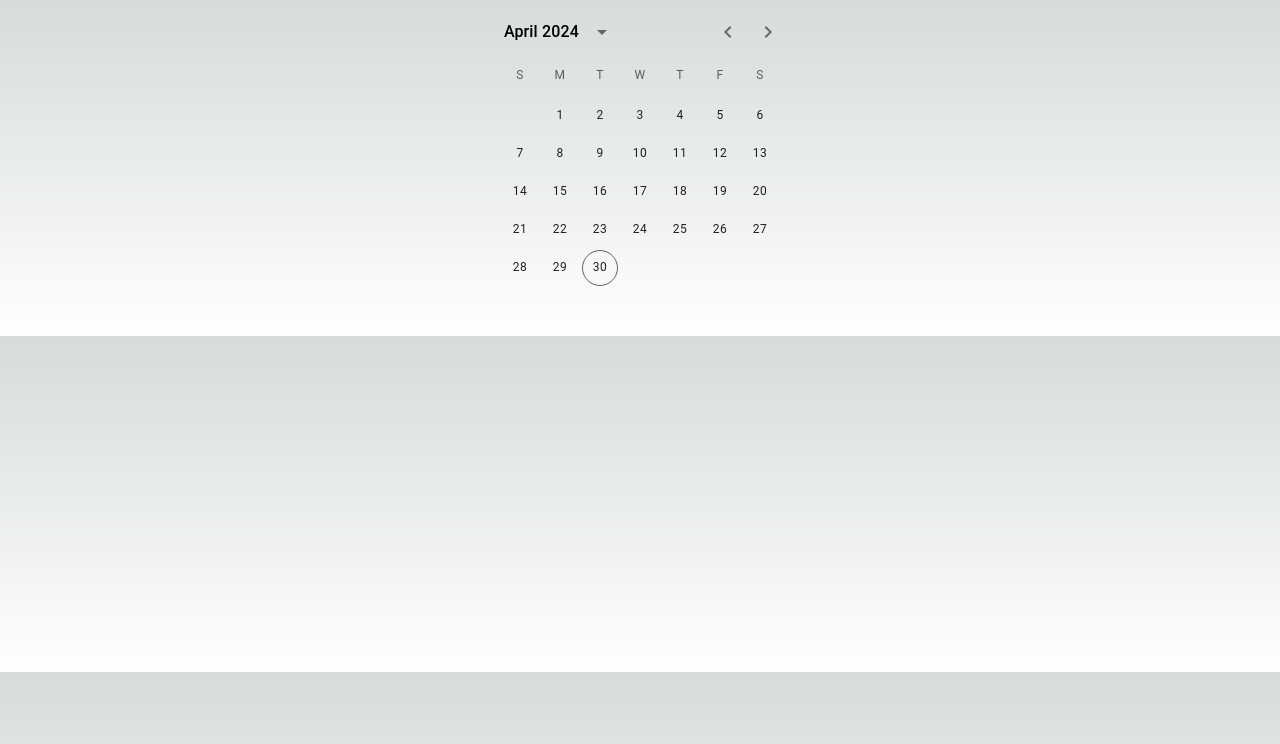
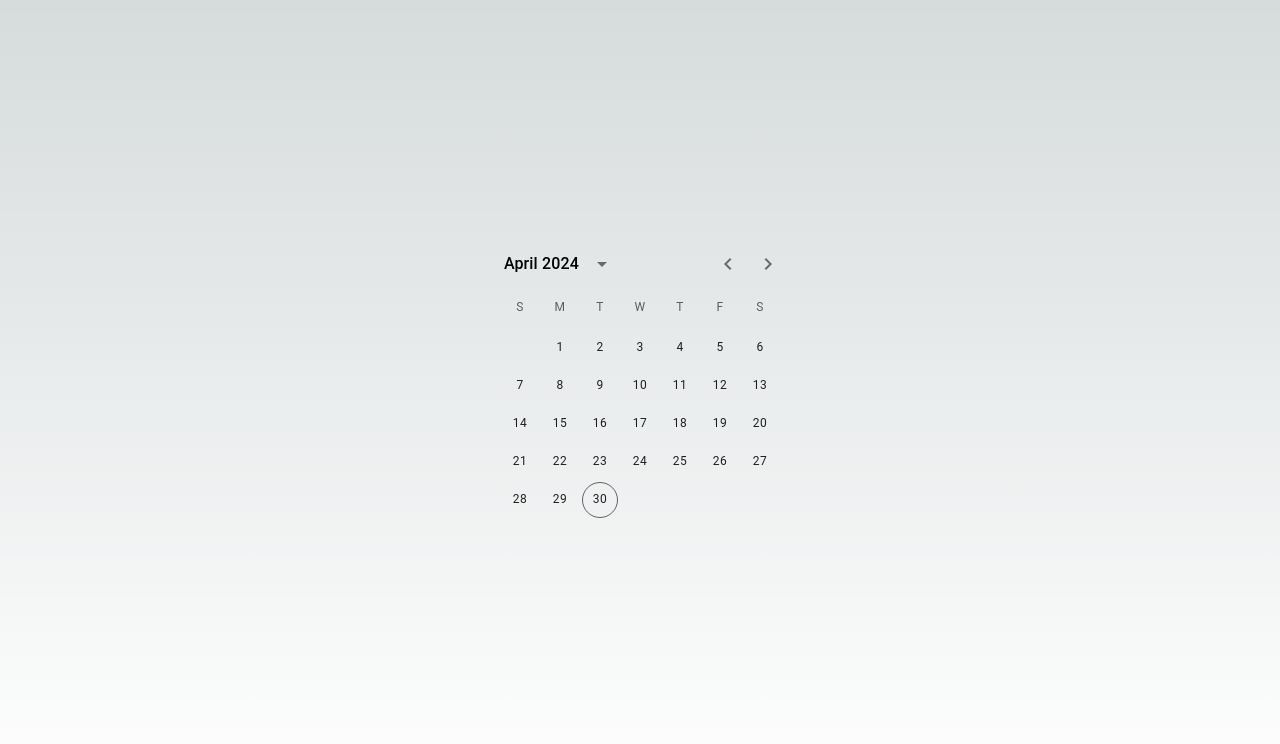
Before and after one commit to JackBerezhnov/habit-tracker-calendar, a Next.js app: page / in a window 1280 px wide. Shown: the top 744 px of the page. Built offline with nearby package versions, Linux system fonts and the light colour scheme.

Commit message:
Centerlize Calendar Component

```diff
--- a/src/app/page.tsx
+++ b/src/app/page.tsx
@@ -2,6 +2,8 @@ import Calendar from "./components/calendar/Calendar";
 
 export default function Home() {
   return (
-    <Calendar />
+    <div className="flex items-center h-screen">
+      <Calendar />
+    </div>
   );
 }
```
